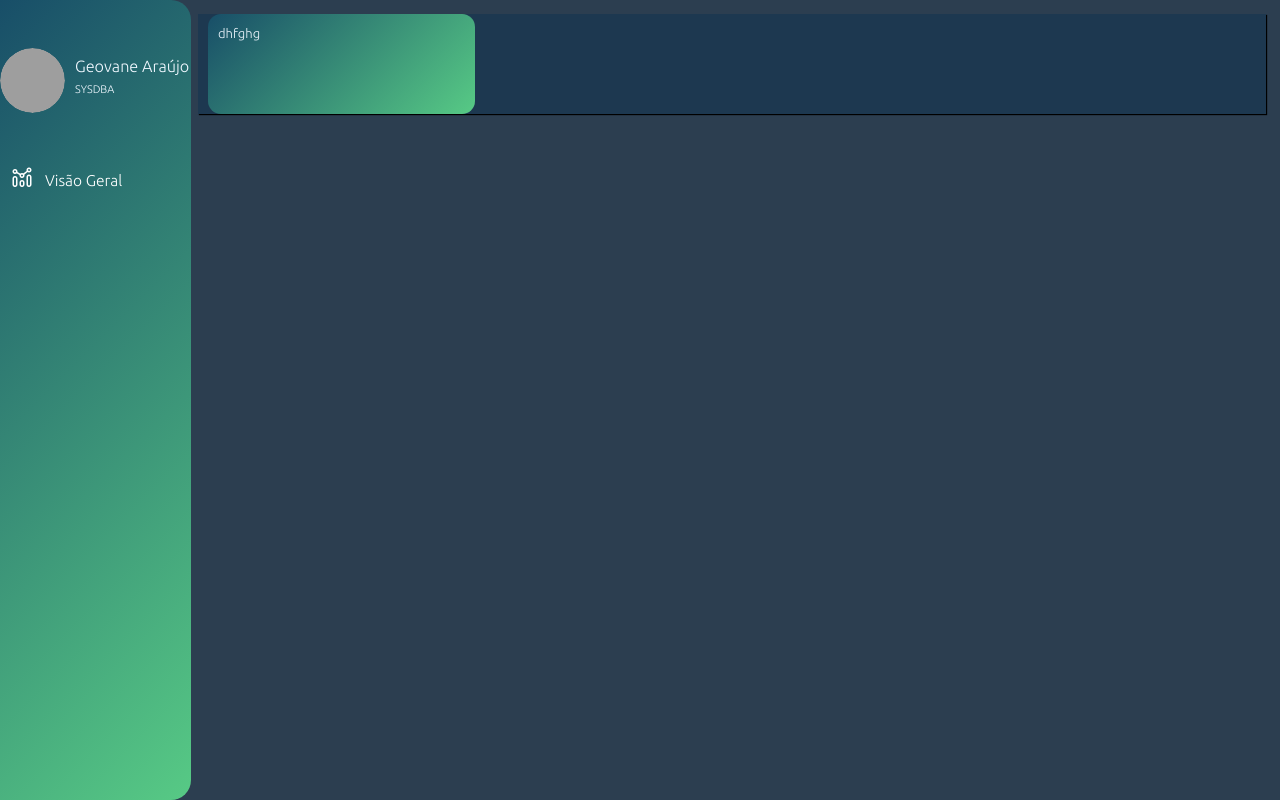
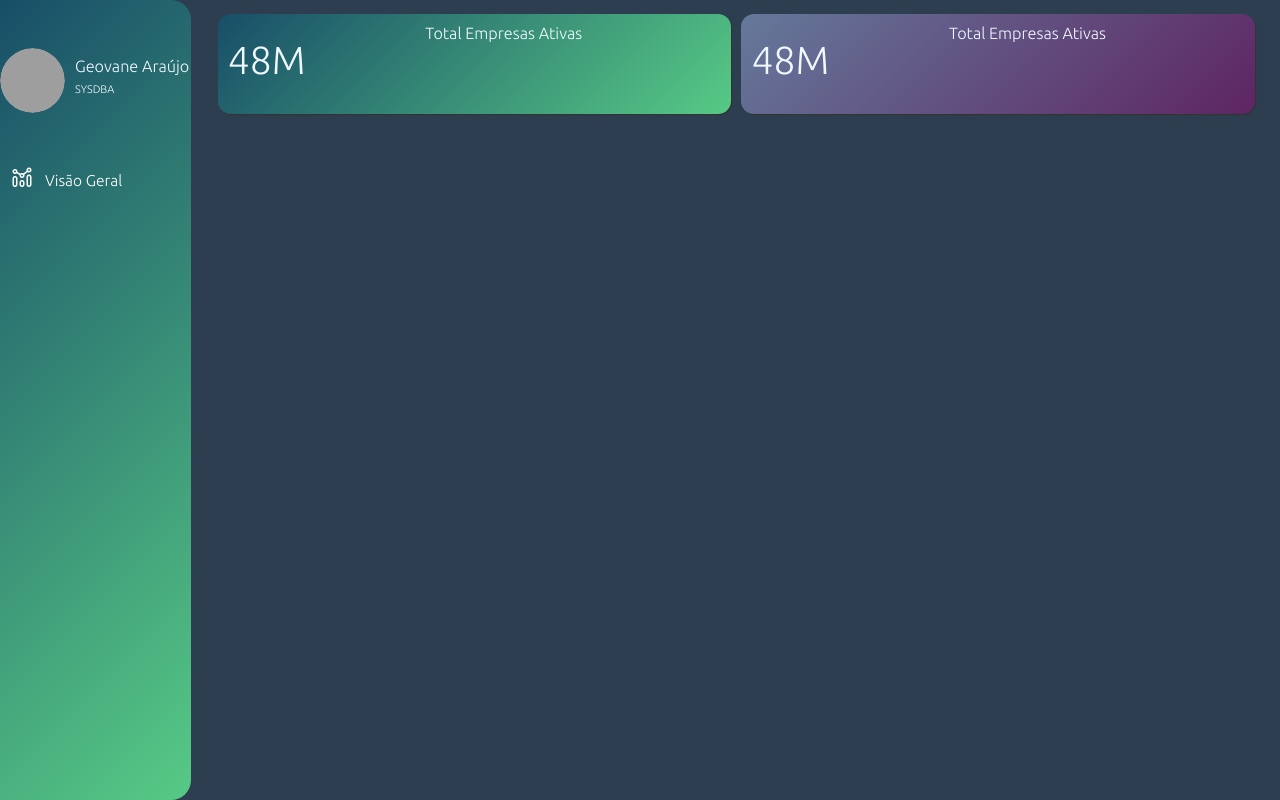
Before and after one commit to Geovane-Araujo/adonai-empresas, a Vue app: page /dashboard in a window 1280 px wide. Built offline with nearby package versions, Linux system fonts and the light colour scheme; grey boxes are pictures that could not be loaded; what vue-apexcharts would draw is missing.

Commit message:
criação de mais algumas coisas

```diff
--- a/package.json
+++ b/package.json
@@ -13,6 +13,7 @@
     "@fortawesome/free-solid-svg-icons": "^5.15.3",
     "@fortawesome/vue-fontawesome": "^2.0.2",
     "apexcharts": "^3.27.2",
+    "axios": "^0.21.1",
     "bootstrap": "^5.0.2",
     "bootstrap-vue": "^2.21.2",
     "core-js": "^3.6.5",
--- a/src/assets/scss/app.scss
+++ b/src/assets/scss/app.scss
@@ -8,4 +8,9 @@
 
 .colorcard{
   background:linear-gradient(135deg, #184e68 0%,#57ca85 100%);
+  width: 49%;
 }
+.colorcard2{
+  background:linear-gradient(135deg, #65799b 0%,#5e2563 100%);
+  width: 49%;
+}
--- a/src/components/Card/Card.vue
+++ b/src/components/Card/Card.vue
@@ -1,6 +1,13 @@
 <template>
   <div v-bind:class="'card-totals ' + styless">
-    dhfghg
+    <div class="card-number">
+      <h4>
+        {{ total }}
+      </h4>
+    </div>
+    <div class="card-content">
+      <h5>{{ description }}</h5>
+    </div>
   </div>
 </template>
 
@@ -9,6 +16,15 @@ export default {
   props: {
     styless: {
       type: String
+    },
+    total: {
+      type: String
+    },
+    description: {
+      type: String
+    },
+    width: {
+      type: Number
     }
   }
 }
@@ -17,9 +33,32 @@ export default {
 <style lang="scss" scoped>
 .card-totals{
   margin-left: 10px;
-  width: 25%;
+  margin-bottom: 10px;
   height: 100%;
   border-radius: 13px;
   padding: 10px;
+  display: flex;
+  box-shadow: 1px 1px 1px rgb(51, 51, 51);
+}
+.card-number{
+  height: 100%;
+  width: 40%;
+  display: flex;
+  align-items: center;
+  text-align: center;
+  h4{
+    font-size: 3em;
+  }
+}
+.card-content{
+  h4{
+    font-size: 3em;
+  }
+}
+@media screen and (max-width: 600px) {
+  .card-totals{
+    width: 100%;
+    height: 100%;
+  }
 }
 </style>
--- a/src/views/Pages/DashBoard.vue
+++ b/src/views/Pages/DashBoard.vue
@@ -1,13 +1,20 @@
 <template>
   <div>
-    <div class="content-card">
-      <card styless="colorcard"/>
+    <div class="container content-card">
+      <card styless="colorcard" total="48M" description="Total Empresas Ativas"/>
+      <card styless="colorcard2" total="48M" description="Total Empresas Ativas"/>
     </div>
   </div>
 </template>
 
 <script>
 export default {
+  data () {
+    return {
+    }
+  },
+  mounted () {
+  }
 }
 </script>
 
@@ -17,8 +24,7 @@ export default {
   width: 100%;
   max-width: 100%;
   display: flex;
+  flex-wrap: wrap;
   align-content: stretch;
-  background-color: rgb(29, 56, 80);
-  box-shadow: 1px 1px 1px #000;
 }
 </style>
```
Also changed, not shown: 1 other file (tests, documents, lock files or other folders).
